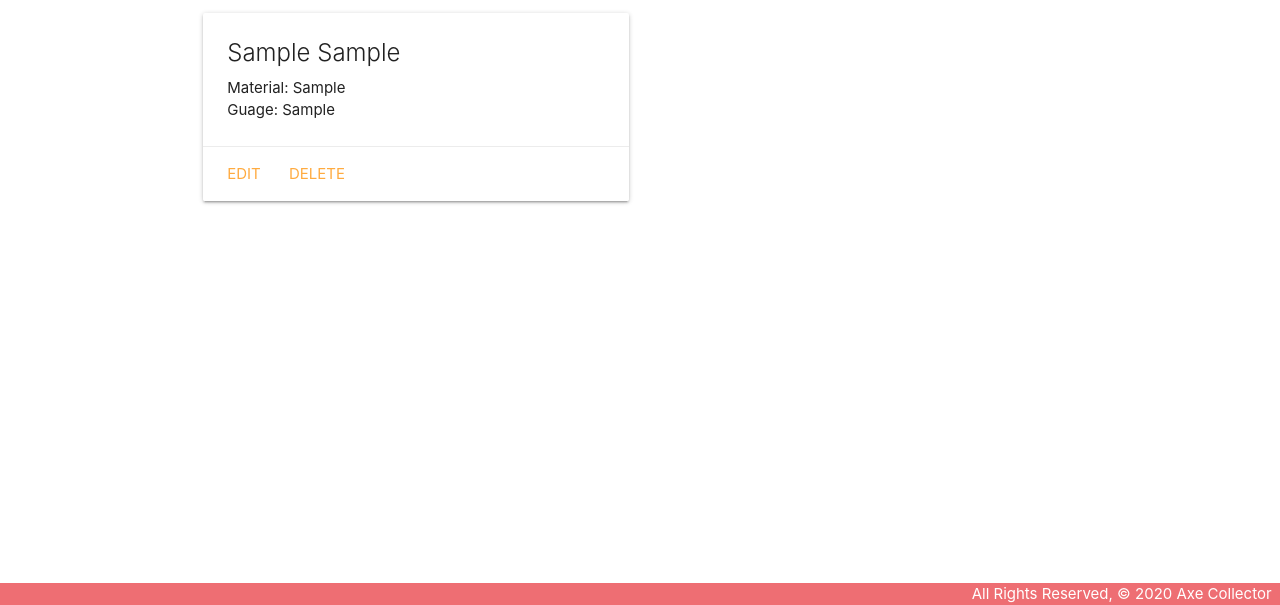
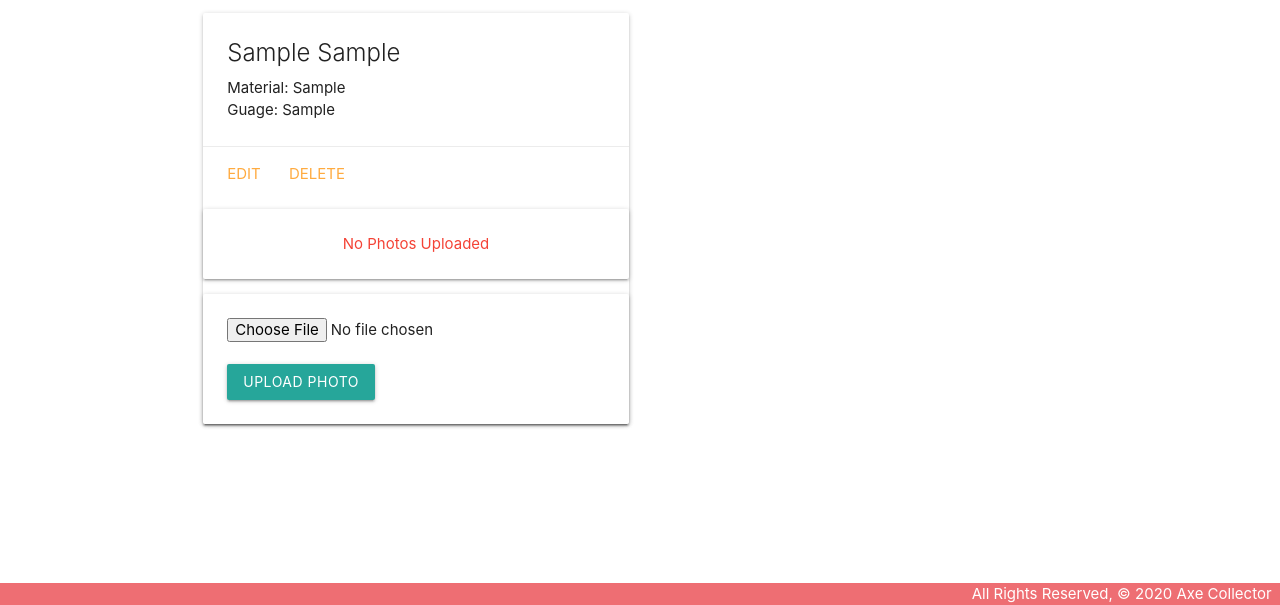
Before and after one commit to b-sokol/AxeCollector, a Django app: page /strings/1/ in a window 1280 px wide. Shown: the part 195-800 px from the top of the page. Run offline with Django 3.2, Linux system fonts and the light colour scheme; tables that the repository leaves empty hold one stand-in row (values such as "Sample post").

Commit message:
refactor Photo to AxePhoto, add StringPhoto

```diff
--- a/axecollector/main_app/admin.py
+++ b/axecollector/main_app/admin.py
@@ -1,7 +1,8 @@
 from django.contrib import admin
-from .models import Axe, Maintenance, String, Photo
+from .models import Axe, Maintenance, String, AxePhoto, StringPhoto
 
 admin.site.register(Axe)
 admin.site.register(Maintenance)
 admin.site.register(String)
-admin.site.register(Photo)
+admin.site.register(AxePhoto)
+admin.site.register(StringPhoto)
--- a/axecollector/main_app/models.py
+++ b/axecollector/main_app/models.py
@@ -63,9 +63,16 @@
   class Meta:
     ordering = ['-date']
 
-class Photo(models.Model):
+class AxePhoto(models.Model):
   url = models.CharField(max_length=200)
   axe = models.ForeignKey(Axe, on_delete=models.CASCADE)
 
   def __str__(self):
     return f"Photo for axe_id: {self.axe_id} @{self.url}"
+
+class StringPhoto(models.Model):
+  url = models.CharField(max_length=200)
+  string = models.ForeignKey(String, on_delete=models.CASCADE)
+
+  def __str__(self):
+    return f"Photo for string_id: {self.string_id} @{self.url}"
--- a/axecollector/main_app/templates/axes/detail.html
+++ b/axecollector/main_app/templates/axes/detail.html
@@ -29,14 +29,12 @@
       {% empty %}
         <div class="card-panel red-text center-align">No Photos Uploaded</div>
       {% endfor %}
-
-      <form action="{% url 'add_photo' axe.id %}" enctype="multipart/form-data" method="POST" class="card-panel">
+      <form action="{% url 'add_axe_photo' axe.id %}" enctype="multipart/form-data" method="POST" class="card-panel">
         {% csrf_token %}
         <input type="file" name="photo-file">
         <br><br>
         <input type="submit" class="btn" value="Upload Photo">
       </form>
-
     </div>
   </div>
   <div class="col s6">
--- a/axecollector/main_app/templates/main_app/string_detail.html
+++ b/axecollector/main_app/templates/main_app/string_detail.html
@@ -17,6 +17,17 @@
         <a href="{% url 'strings_update' string.id %}">Edit</a>
         <a href="{% url 'strings_delete' string.id %}">Delete</a>
       </div>
+      {% for photo in string.photo_set.all %}
+        <img class="responsive-img card-panel" src="{{photo.url}}">
+      {% empty %}
+        <div class="card-panel red-text center-align">No Photos Uploaded</div>
+      {% endfor %}
+      <form action="{% url 'add_string_photo' string.id %}" enctype="multipart/form-data" method="POST" class="card-panel">
+        {% csrf_token %}
+        <input type="file" name="photo-file">
+        <br><br>
+        <input type="submit" class="btn" value="Upload Photo">
+      </form>
     </div>
   </div>
 </div>
--- a/axecollector/main_app/urls.py
+++ b/axecollector/main_app/urls.py
@@ -10,12 +10,13 @@
   path('axes/<int:pk>/update/', views.AxeUpdate.as_view(), name='axes_update'),
   path('axes/<int:pk>/delete/', views.AxeDelete.as_view(), name='axes_delete'),
   path('axes/<int:axe_id>/add_maintenance/', views.add_maintenance, name='add_maintenance'),
-  path('axes/<int:axe_id>/add_photo/', views.add_photo, name='add_photo'),
+  path('axes/<int:axe_id>/add_axe_photo/', views.add_axe_photo, name='add_axe_photo'),
   path('axes/<int:axe_id>/assoc_string/<int:string_id>/', views.assoc_string, name='assoc_string'),
   path('axes/<int:axe_id>/curr_string/<int:string_id>/', views.curr_string, name='curr_string'),
   path('axes/<int:axe_id>/remove_string/<int:string_id>/', views.remove_string, name='remove_string'),
   path('strings/', views.StringList.as_view(), name='strings_index'),
   path('strings/<int:pk>/', views.StringDetail.as_view(), name='strings_detail'),
+  path('strings/<int:pk>/add_string_photo/', views.add_string_photo, name='add_string_photo'),
   path('strings/create/', views.StringCreate.as_view(), name='strings_create'),
   path('strings/<int:pk>/update/', views.StringUpdate.as_view(), name='strings_update'),
   path('strings/<int:pk>/delete/', views.StringDelete.as_view(), name='strings_delete'),
--- a/axecollector/main_app/views.py
+++ b/axecollector/main_app/views.py
@@ -3,7 +3,7 @@
 from django.views.generic import ListView, DetailView
 import uuid
 import boto3
-from .models import Axe, String, Photo
+from .models import Axe, String, AxePhoto, StringPhoto
 from .forms import MaintenanceForm
 
 S3_BASE_URL = 'https://s3.us-east-2.amazonaws.com/'
@@ -78,19 +78,28 @@
   model = String
   success_url = '/strings/'
 
-def add_photo(request, axe_id):
+def add_axe_photo(request, axe_id):
   photo_file = request.FILES.get('photo-file', None)
   if photo_file:
-      s3 = boto3.client('s3')
-      # need a unique "key" for S3 / needs image file extension too
-      key = uuid.uuid4().hex[:6] + photo_file.name[photo_file.name.rfind('.'):]
-      # just in case something goes wrong
-      try:
-          s3.upload_fileobj(photo_file, BUCKET, key)
-          # build the full url string
-          url = f"{S3_BASE_URL}{BUCKET}/{key}"
-          # we can assign to axe_id or axe (if you have a axe object)
-          Photo.objects.create(url=url, axe_id=axe_id)
-      except:
-          print('An error occurred uploading file to S3')
+    s3 = boto3.client('s3')
+    key = uuid.uuid4().hex[:6] + photo_file.name[photo_file.name.rfind('.'):]
+    try:
+      s3.upload_fileobj(photo_file, BUCKET, key)
+      url = f"{S3_BASE_URL}{BUCKET}/{key}"
+      AxePhoto.objects.create(url=url, axe_id=axe_id)
+    except:
+      print('An error occurred uploading file to S3')
   return redirect('detail', axe_id=axe_id)
+
+def add_string_photo(request, string_id):
+  photo_file = request.FILES.get('photo-file', None)
+  if photo_file:
+    s3 = boto3.client('s3')
+    key = uuid.uuid4().hex[:6] + photo_file.name[photo_file.name.rfind('.'):]
+    try:
+      s3.upload_fileobj(photo_file, BUCKET, key)
+      url = f"{S3_BASE_URL}{BUCKET}/{key}"
+      StringPhoto.objects.create(url=url, string_id=string_id)
+    except:
+      print('An error occurred uploading file to S3')
+  return redirect('detail', string_id=string_id)
```
Also changed, not shown: axecollector/main_app/migrations/0004_auto_20200918_1902.py (added).
